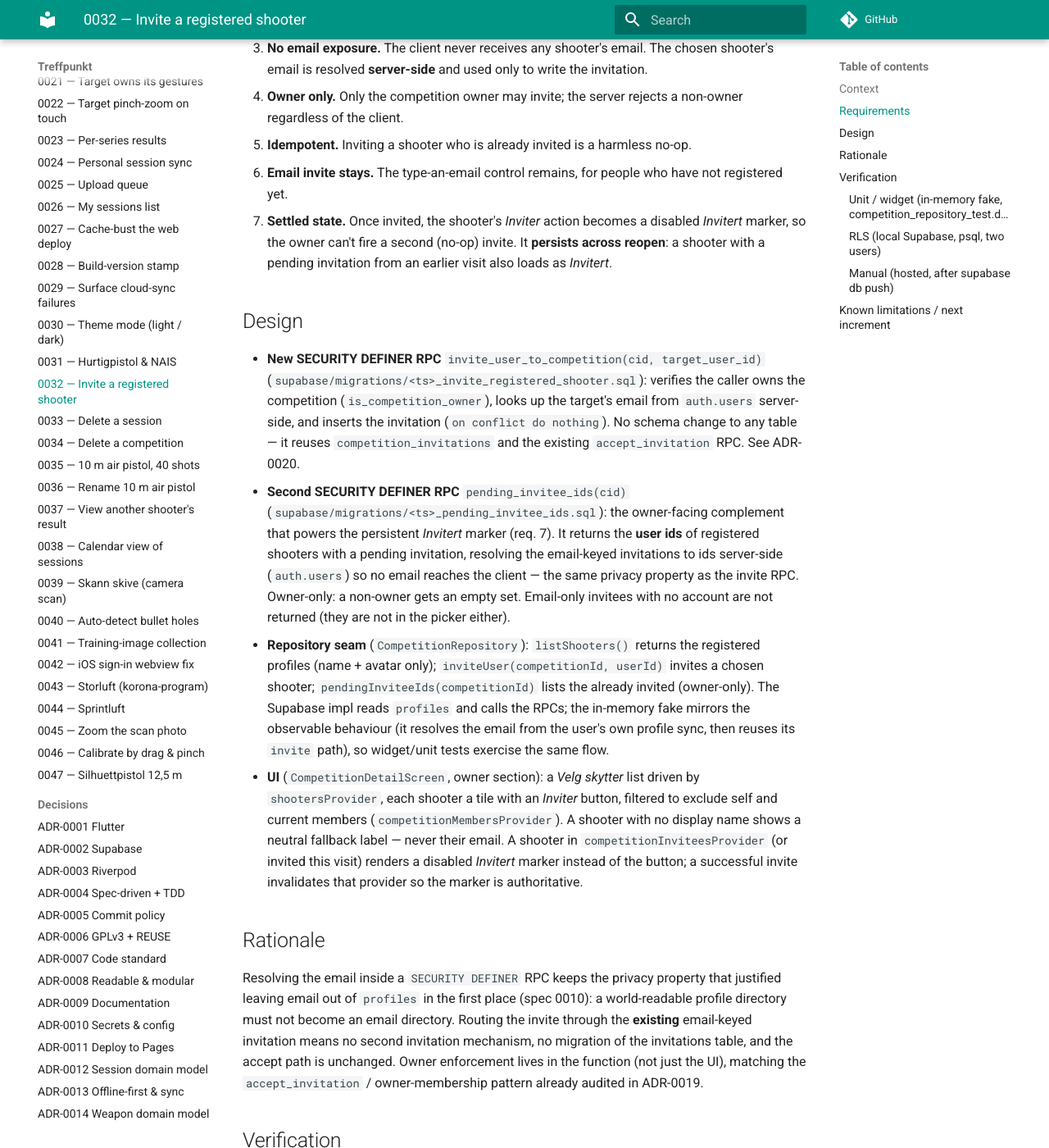
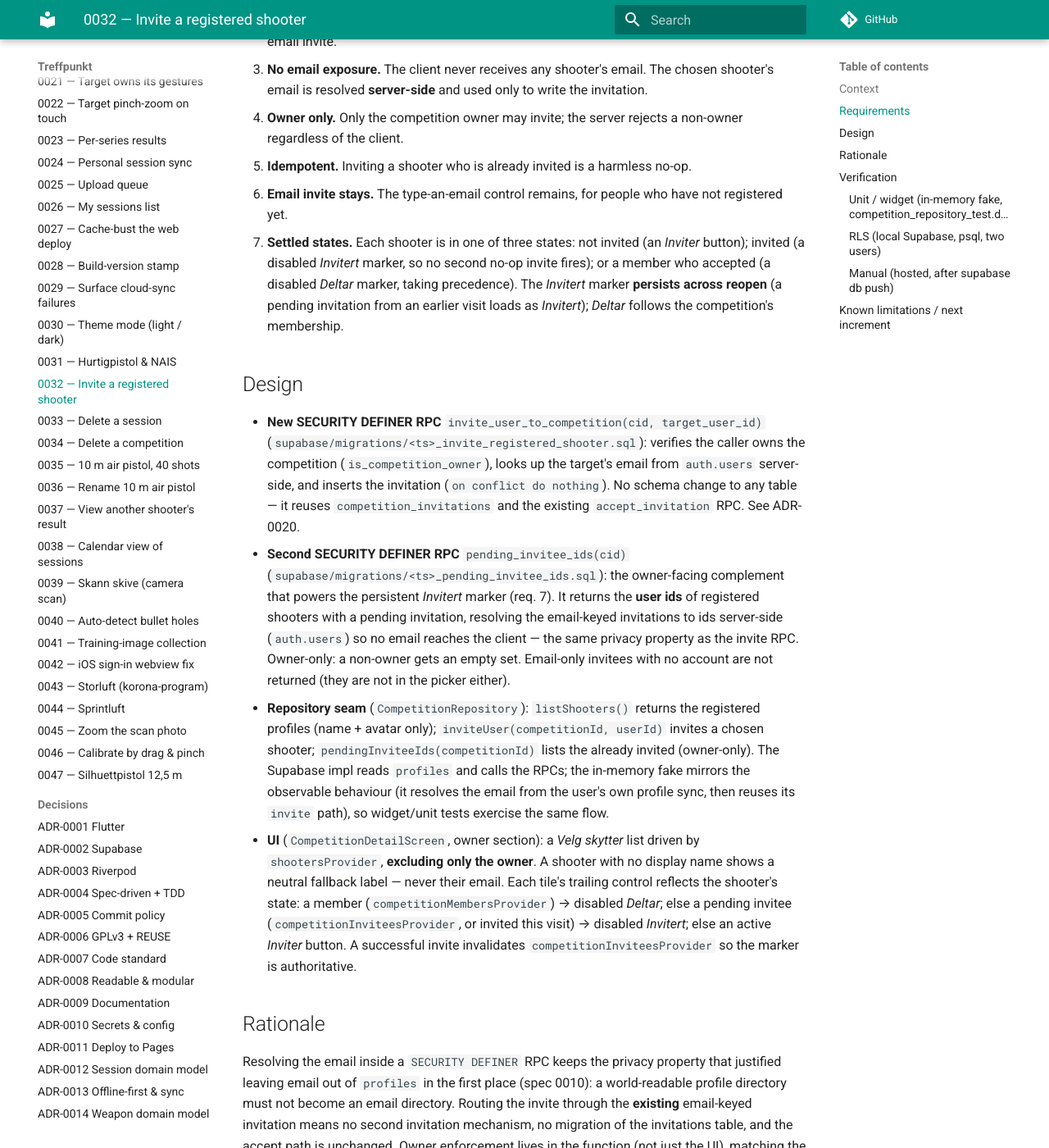
Before and after one commit to roykollensvendsen/treffpunkt, an MkDocs documentation site: the page built from docs/specs/0032-invite-registered-shooter.md, in a window 1280 px wide and 1400 px high, scrolled down 765 px. Shown: the whole window at 82% size. Built offline with MkDocs 1.6.1 and Material for MkDocs 9.7.7, drawn with Linux system fonts in a browser that asks for light colours; comment, search, counter and statistics services are not loaded; some of the changed text lies outside the part shown.

Commit message:
feat(competitions): mark accepted shooters as "Deltar" in the picker
A shooter who accepted their invitation used to vanish from the invite
list (members were filtered out). Now they stay, shown with a disabled
"Deltar" marker, so the owner sees the whole picture in one place: not
invited (an Inviter button), invited (Invitert), or joined (Deltar).

The picker now excludes only the owner; each tile picks its trailing
control by state, with member taking precedence over a pending invite.
No backend change — it reuses the members the screen already reads. Spec
0032 and the picker tests updated.

```diff
--- a/docs/specs/0032-invite-registered-shooter.md
+++ b/docs/specs/0032-invite-registered-shooter.md
@@ -27,8 +27,8 @@ email-keyed invitation **without ever exposing emails to the client**.
 ## Requirements
 
 1. **See registered shooters.** The owner's detail screen lists the registered
-   shooters (display name + avatar), **excluding themselves and current
-   members**, each with an *Inviter* action.
+   shooters (display name + avatar), **excluding only themselves**; each
+   non-member has an *Inviter* action (members are shown settled — req. 7).
 2. **Invite by picking.** Tapping *Inviter* invites that shooter. It reuses the
    existing invitation + accept flow, so the invitee sees the invitation under
    *Invitasjoner* and accepts exactly as for an email invite.
@@ -40,10 +40,12 @@ email-keyed invitation **without ever exposing emails to the client**.
 5. **Idempotent.** Inviting a shooter who is already invited is a harmless no-op.
 6. **Email invite stays.** The type-an-email control remains, for people who have
    not registered yet.
-7. **Settled state.** Once invited, the shooter's *Inviter* action becomes a
-   disabled *Invitert* marker, so the owner can't fire a second (no-op) invite.
-   It **persists across reopen**: a shooter with a pending invitation from an
-   earlier visit also loads as *Invitert*.
+7. **Settled states.** Each shooter is in one of three states: not invited (an
+   *Inviter* button); invited (a disabled *Invitert* marker, so no second no-op
+   invite fires); or a member who accepted (a disabled *Deltar* marker, taking
+   precedence). The *Invitert* marker **persists across reopen** (a pending
+   invitation from an earlier visit loads as *Invitert*); *Deltar* follows the
+   competition's membership.
 
 ## Design
 
@@ -70,12 +72,13 @@ email-keyed invitation **without ever exposing emails to the client**.
   the user's own profile sync, then reuses its `invite` path), so widget/unit
   tests exercise the same flow.
 - **UI** (`CompetitionDetailScreen`, owner section): a *Velg skytter* list driven
-  by `shootersProvider`, each shooter a tile with an *Inviter* button, filtered to
-  exclude self and current members (`competitionMembersProvider`). A shooter with
-  no display name shows a neutral fallback label — never their email. A shooter in
-  `competitionInviteesProvider` (or invited this visit) renders a disabled
-  *Invitert* marker instead of the button; a successful invite invalidates that
-  provider so the marker is authoritative.
+  by `shootersProvider`, **excluding only the owner**. A shooter with no display
+  name shows a neutral fallback label — never their email. Each tile's trailing
+  control reflects the shooter's state: a member (`competitionMembersProvider`)
+  → disabled *Deltar*; else a pending invitee (`competitionInviteesProvider`, or
+  invited this visit) → disabled *Invitert*; else an active *Inviter* button. A
+  successful invite invalidates `competitionInviteesProvider` so the marker is
+  authoritative.
 
 ## Rationale
 
@@ -95,7 +98,8 @@ unchanged. Owner enforcement lives in the function (not just the UI), matching t
   `upsertOwnProfile`).
 - *`inviteUser` creates an invitation the target then sees* — invite user B;
   acting as B, `listMyInvitations` shows it and `acceptInvitation` joins B.
-- *the picker hides yourself and current members*, and shows the rest.
+- *the picker hides only the owner; a member reads "Deltar"* (disabled), a
+  non-member is invitable.
 - *picking a shooter invites them* — tapping *Inviter* reaches the store so the
   invitee has a pending invitation.
 - *an invited shooter settles to a disabled "Invitert"* — after the invite, the
```
Also changed, not shown: 2 other files.
